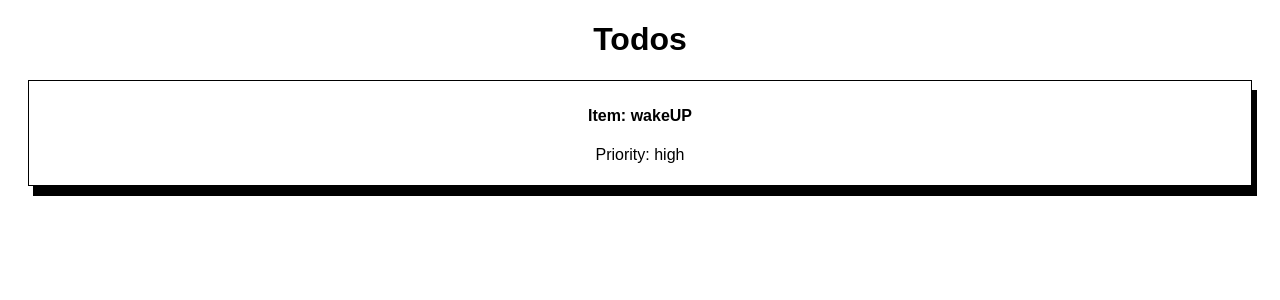
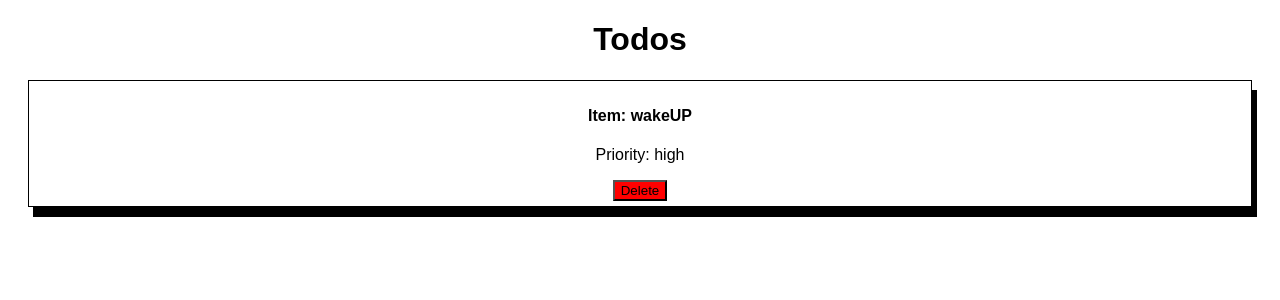
Before and after one commit to SincerelyBrittany/todo-app-with-react-hooks, a React (Create React App) app: page / in a window 1280 px wide. Shown: the top 300 px of the page. Built offline with nearby package versions, Linux system fonts and the light colour scheme.

Commit message:
creates delete button and onlick for the deletebutton

```diff
--- a/src/ListItem.js
+++ b/src/ListItem.js
@@ -1,11 +1,18 @@
 import React from 'react'
-import {Card} from './Styles'
+import {Card, RedButton} from './Styles'
 
 export default function ListItem(props){
+
+  const handleDelete = (e) => {
+      e.preventDefault()
+      return props.deleteCallback(props.id)
+  }
+
   return(
     <Card>
       <h4> Item: {props.item} </h4>
       <p> Priority: {props.priority} </p>
+      <RedButton onClick={handleDelete}> Delete </RedButton>
     </Card>
   )
 }
```
